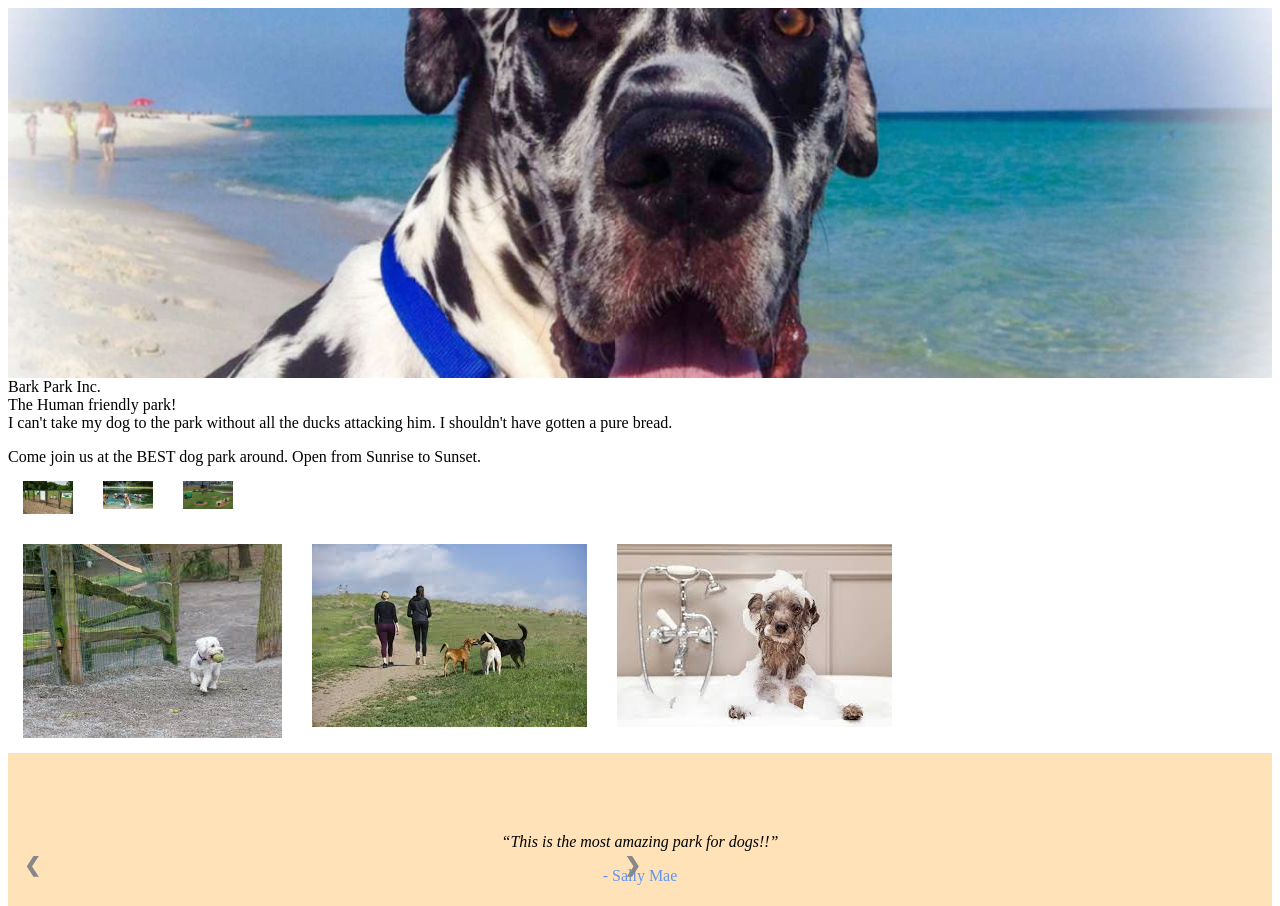
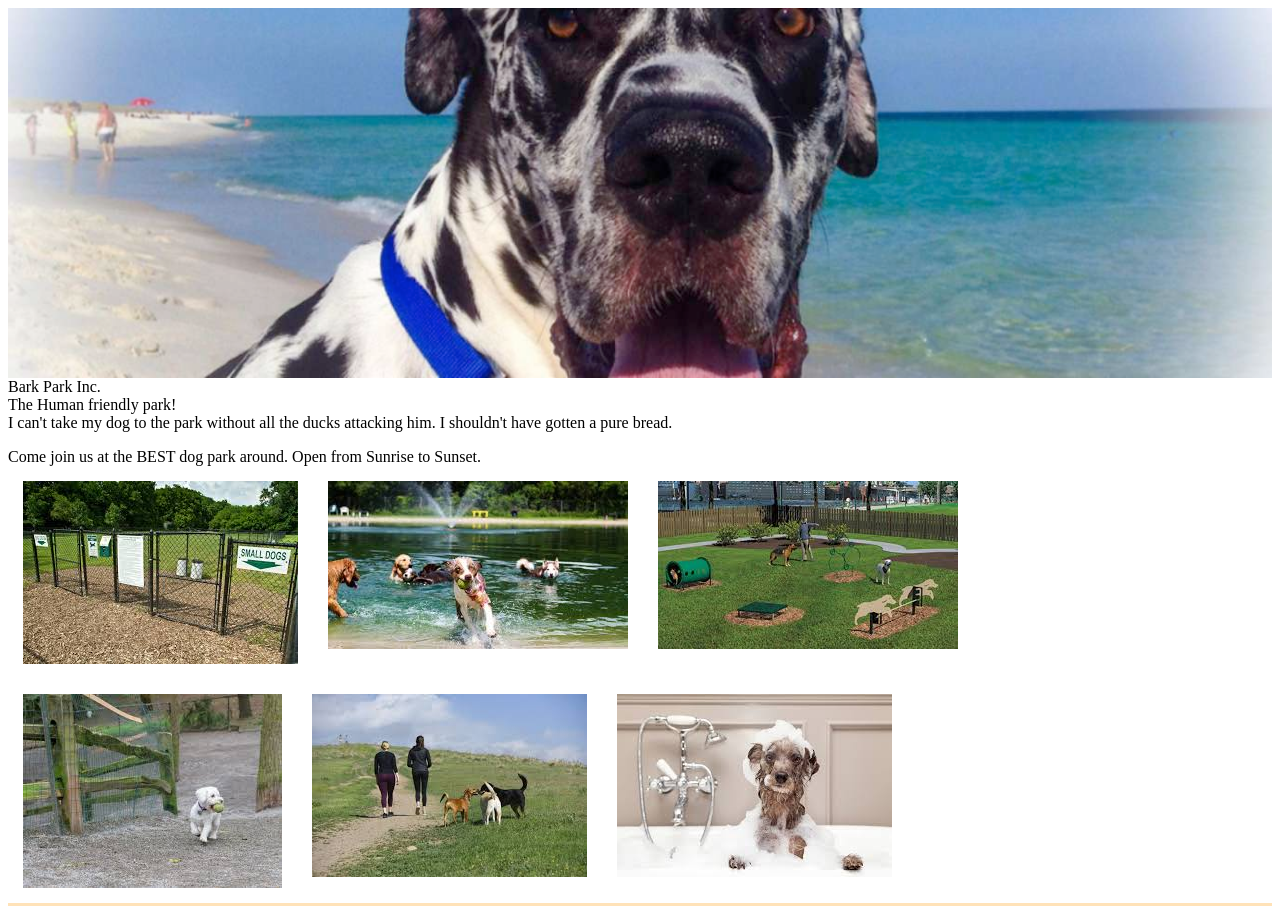
Before and after one commit to mwise0829/mwise0829.github.io, a plain HTML site: page unit_5/index.html in a window 1280 px wide. Shown: the top 906 px of the page. Drawn offline with Linux system fonts and the light colour scheme; a web font is replaced by a local one.

Commit message:
Update index.html

```diff
--- a/unit_5/index.html
+++ b/unit_5/index.html
@@ -26,13 +26,13 @@
 		<section id="table">
 			<div class="row">
 			  <div class="column">
-			    <a href="https://mwise0829.github.io/unit_5A/index.html"><img src="https://github.com/mwise0829/mwise0829.github.io/blob/master/unit_5/images/fence.jpg?raw=true" alt="fence" style="width:50px">
+			    <a href="https://mwise0829.github.io/unit_5A/index.html"><img src="https://github.com/mwise0829/mwise0829.github.io/blob/master/unit_5/images/fence.jpg?raw=true" alt="fence" style="width:100%">
 			  </div></a>
 			 <div class="column">
-			   <a href="https://mwise0829.github.io/unit_5A/index.html"> <img src="https://github.com/mwise0829/mwise0829.github.io/blob/master/unit_5/images/pond.jpg?raw=true" alt="pond" style="width:50px"></a>
+			   <a href="https://mwise0829.github.io/unit_5A/index.html"> <img src="https://github.com/mwise0829/mwise0829.github.io/blob/master/unit_5/images/pond.jpg?raw=true" alt="pond" style="width:100%"></a>
 			  </div>
 			  <div class="column">
-			   <a href="https://mwise0829.github.io/unit_5A/index.html"> <img src="https://github.com/mwise0829/mwise0829.github.io/blob/master/unit_5/images/agility.jpg?raw=true" alt="agility" style="width:50px">
+			   <a href="https://mwise0829.github.io/unit_5A/index.html"> <img src="https://github.com/mwise0829/mwise0829.github.io/blob/master/unit_5/images/agility.jpg?raw=true" alt="agility" style="width:100%">
 			  </div></a>
 			</div>
 
```
